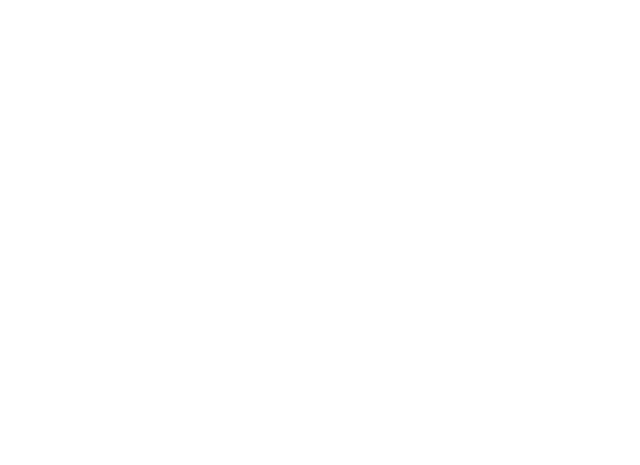
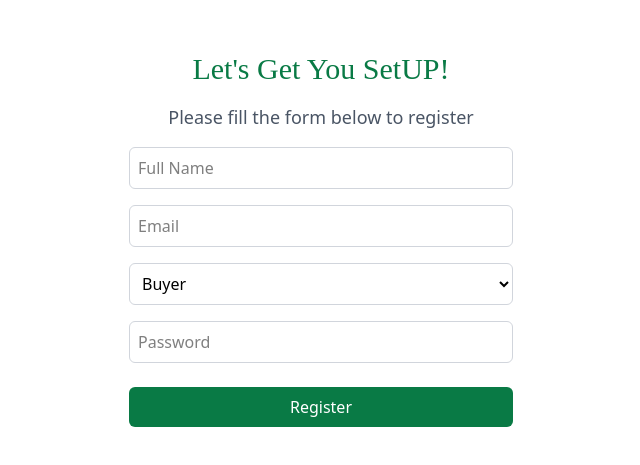
Before and after one commit to Binada-SH/FreshLink, a React (Vite) app in the folder FreshLink/: page /register in a window 1280 px wide. Shown: the part 161-626 px from the top of the page, without its empty margins (319-959 px from the left). Built offline with nearby package versions, Linux system fonts and the light colour scheme.

Commit message:
App registration implementation

```diff
--- a/FreshLink/index.html
+++ b/FreshLink/index.html
@@ -1,6 +1,7 @@
 <!doctype html>
 <html lang="en">
   <head>
+    <base href="/" />
     <meta charset="UTF-8" />
     <meta name="viewport" content="width=device-width, initial-scale=1.0" />
     <title>FreshLink</title>
--- a/FreshLink/package.json
+++ b/FreshLink/package.json
@@ -11,8 +11,10 @@
   },
   "dependencies": {
     "@tailwindcss/vite": "^4.1.11",
+    "firebase": "^11.10.0",
     "react": "^19.1.0",
     "react-dom": "^19.1.0",
+    "react-router-dom": "^7.6.3",
     "tailwindcss": "^4.1.11"
   },
   "devDependencies": {
--- a/FreshLink/src/App.jsx
+++ b/FreshLink/src/App.jsx
@@ -1,5 +1,10 @@
-import React, { useEffect, useState } from 'react'
-import Splash from './Components/Splash/splash'
+import React, { useEffect, useState } from 'react';
+import Splash from './assets/Components/Splash/splash';
+import Register from './assets/Components/Register/register';
+import Login from './assets/Components/Login/login';
+import BuyerHome from './assets/Components/BuyerHome/buyerhome';
+import SellerHome from "./assets/Components/SellerHome/sellerhome";
+import { BrowserRouter as Router, Routes, Route, Navigate } from 'react-router-dom';
 
 const App = () => {
   const [loading, setLoading] = useState(true);
@@ -8,27 +13,37 @@ const App = () => {
   useEffect(() => {
     const timer = setTimeout(() => {
       setHideSplash(true);
-      setTimeout(() => setLoading(false), 500); // Allow animation to finish
+      setTimeout(() => setLoading(false), 500);
     }, 2000);
 
     return () => clearTimeout(timer);
   }, []);
 
+  if (loading) {
     return (
-    <>
-    {loading && (
       <div
         className={`fixed inset-0 z-50 flex items-center justify-center bg-white transition-all duration-500 ease-in-out ${
-            hideSplash ? "opacity-0 scale-90" : "opacity-100 scale-100"
+          hideSplash ? 'opacity-0 scale-90' : 'opacity-100 scale-100'
         }`}
       >
-          <Splash></Splash>
+        <Splash />
       </div>
-      )}
-
-    </>
-  )
+    );
   }
 
+  return (
+    <Router>
+      <Routes>
+        {/* Redirect root path to /register */}
+        <Route path="/" element={<Navigate to="/register" replace />} />
 
-export default App
+        <Route path="/register" element={<Register />} />
+        <Route path="/login" element={<Login />} />
+        <Route path="/buyer-home" element={<BuyerHome />} />
+        <Route path="/seller-home" element={<SellerHome />} />
+      </Routes>
+    </Router>
+  );
+};
+
+export default App;
--- /dev/null
+++ b/FreshLink/src/assets/Components/BuyerHome/buyerhome.jsx
@@ -0,0 +1,15 @@
+import React from 'react'
+
+
+const buyerhome = () => {
+  const navigate = useNavigate(); // initialize it
+
+  return (
+    <div>
+      <h1>Buyer</h1>
+
+    </div>
+  )
+}
+
+export default buyerhome
--- /dev/null
+++ b/FreshLink/src/assets/Components/Login/login.jsx
@@ -0,0 +1,69 @@
+import React, { useState } from 'react';
+import { signInWithEmailAndPassword } from 'firebase/auth';
+import { doc, getDoc } from 'firebase/firestore';
+import { auth, db } from '../../../firebase'; // Adjust path based on your structure
+import { useNavigate } from 'react-router-dom';
+
+const Login = () => {
+  const [email, setEmail] = useState('');
+  const [password, setPassword] = useState('');
+  const navigate = useNavigate();
+
+  const handleLogin = async () => {
+    try {
+      const userCredential = await signInWithEmailAndPassword(auth, email, password);
+      const user = userCredential.user;
+
+      // Get user type from Firestore
+      const userDoc = await getDoc(doc(db, 'users', user.uid));
+      const userType = userDoc.data()?.userType;
+
+      if (userType === 'buyer') {
+        navigate('/buyer-home');
+      } else if (userType === 'seller') {
+        navigate('/seller-home');
+      } else {
+        alert('Unknown user type.');
+      }
+    } catch (error) {
+      console.error('Login error:', error.message);
+      alert(error.message);
+    }
+  };
+
+  return (
+    <div className="min-h-screen flex items-center justify-center bg-white">
+      <div className="w-full max-w-md p-8 bg-white rounded-lg flex flex-col gap-4">
+        <h1 className="text-3xl font-[jura] text-[#097a45] text-center">
+          Welcome Back!
+        </h1>
+        <h3 className="text-lg text-center text-gray-600">
+          Login to your FreshLink account
+        </h3>
+
+        <input
+          type="email"
+          placeholder="Email"
+          value={email}
+          onChange={e => setEmail(e.target.value)}
+          className="border border-gray-300 rounded-md p-2 w-full outline-none focus:ring-2 focus:ring-[#097a45]"
+        />
+        <input
+          type="password"
+          placeholder="Password"
+          value={password}
+          onChange={e => setPassword(e.target.value)}
+          className="border border-gray-300 rounded-md p-2 w-full outline-none focus:ring-2 focus:ring-[#097a45]"
+        />
+        <button
+          onClick={handleLogin}
+          className="bg-[#097a45] text-white rounded-md py-2 mt-2 hover:bg-[#086b3c] transition"
+        >
+          Login
+        </button>
+      </div>
+    </div>
+  );
+};
+
+export default Login;
--- /dev/null
+++ b/FreshLink/src/assets/Components/Register/register.jsx
@@ -0,0 +1,89 @@
+import React, { useState } from 'react';
+import { createUserWithEmailAndPassword } from 'firebase/auth';
+import { doc, setDoc } from 'firebase/firestore';
+import { auth, db } from "../../../firebase";
+import { useNavigate } from 'react-router-dom';
+
+const Register = () => {
+  const navigate = useNavigate(); // ✅ FIXED
+
+  // State values
+  const [name, setName] = useState('');
+  const [email, setEmail] = useState('');
+  const [password, setPassword] = useState('');
+  const [userType, setUserType] = useState('buyer');
+
+  const handleRegister = async () => {
+    try {
+      const userCredential = await createUserWithEmailAndPassword(auth, email, password);
+      const user = userCredential.user;
+      console.log('User UID:', user.uid);
+
+
+      // Save extra info to Firestore
+      await setDoc(doc(db, 'users', user.uid), {
+        fullName: name,
+        email: email,
+        userType: userType
+      });
+
+      alert("Registered successfully!");
+      navigate('/login'); // ✅ now this will work
+    } catch (error) {
+      console.error('Registration error:', error.message);
+      alert(error.message);
+    }
+  };
+
+  return (
+    <div className="min-h-screen flex items-center justify-center bg-white">
+      <div className="w-full max-w-md p-8 bg-white rounded-lg flex flex-col gap-4">
+        <h1 className="text-3xl font-[jura] text-[#097a45] text-center">
+          Let's Get You SetUP!
+        </h1>
+        <h3 className="text-lg text-center text-gray-600">
+          Please fill the form below to register
+        </h3>
+
+        <input
+          type="text"
+          placeholder="Full Name"
+          value={name}
+          onChange={e => setName(e.target.value)}
+          className="border border-gray-300 rounded-md p-2 w-full outline-none focus:ring-2 focus:ring-[#097a45]"
+        />
+        <input
+          type="email"
+          placeholder="Email"
+          value={email}
+          onChange={e => setEmail(e.target.value)}
+          className="border border-gray-300 rounded-md p-2 w-full outline-none focus:ring-2 focus:ring-[#097a45]"
+        />
+        <select
+          value={userType}
+          onChange={e => setUserType(e.target.value)}
+          className="border border-gray-300 rounded-md p-2 w-full outline-none focus:ring-2 focus:ring-[#097a45]"
+        >
+          <option value="buyer">Buyer</option>
+          <option value="seller">Seller</option>
+        </select>
+        <input
+          type="password"
+          placeholder="Password"
+          value={password}
+          onChange={e => setPassword(e.target.value)}
+          className="border border-gray-300 rounded-md p-2 w-full outline-none focus:ring-2 focus:ring-[#097a45]"
+        />
+        <button
+          onClick={handleRegister}
+
+          className="bg-[#097a45] text-white rounded-md py-2 mt-2 hover:bg-[#086b3c] transition"
+        >
+          Register
+        </button>
+      </div>
+    </div>
+  );
+};
+
+export default Register;
--- /dev/null
+++ b/FreshLink/src/assets/Components/SellerHome/sellerhome.jsx
@@ -0,0 +1,15 @@
+import React from 'react'
+
+
+const sellerhome = () => {
+  const navigate = useNavigate(); // initialize it
+
+  return (
+    <div>
+      <h1>Hello</h1>
+
+    </div>
+  )
+}
+
+export default sellerhome
--- /dev/null
+++ b/FreshLink/src/assets/Components/Splash/splash.jsx
@@ -0,0 +1,12 @@
+import React from 'react'
+
+const splash = () => {
+  return (
+    <div className='h-screen flex items-center justify-center'>
+        <h1 className='text-4xl font-[jura] text-[#097a45] animate-pulse'>Fresh Link</h1>
+
+    </div>
+  )
+}
+
+export default splash
--- /dev/null
+++ b/FreshLink/src/firebase.js
@@ -0,0 +1,26 @@
+// Import the functions you need from the SDKs you need
+import { initializeApp } from "firebase/app";
+import { getAnalytics } from "firebase/analytics";
+import { getAuth } from "firebase/auth";
+import { getFirestore } from "firebase/firestore";
+// TODO: Add SDKs for Firebase products that you want to use
+// https://firebase.google.com/docs/web/setup#available-libraries
+
+// Your web app's Firebase configuration
+// For Firebase JS SDK v7.20.0 and later, measurementId is optional
+const firebaseConfig = {
+  apiKey: "AIzaSyBr2p75IFQR1cUKhePUehedKWHyMzltM00",
+  authDomain: "freshlink-d0f2d.firebaseapp.com",
+  projectId: "freshlink-d0f2d",
+  storageBucket: "freshlink-d0f2d.appspot.com",
+  messagingSenderId: "218505282608",
+  appId: "1:218505282608:web:e5241ff96d025c193919f5",
+  measurementId: "G-E0SGB47RCW"
+};
+
+// Initialize Firebase
+const app = initializeApp(firebaseConfig);
+const analytics = getAnalytics(app);
+
+export const auth = getAuth(app);
+export const db = getFirestore(app);
```
Also changed, not shown: 1 other file (tests, documents, lock files or other folders). Lines whose indentation alone changed are shown as unchanged.
